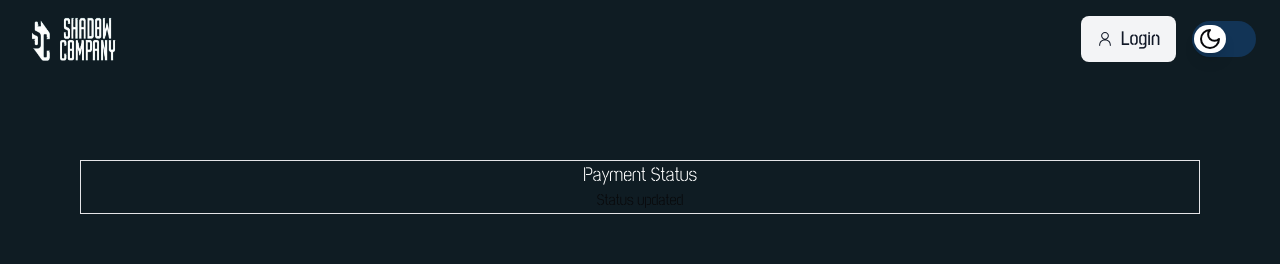
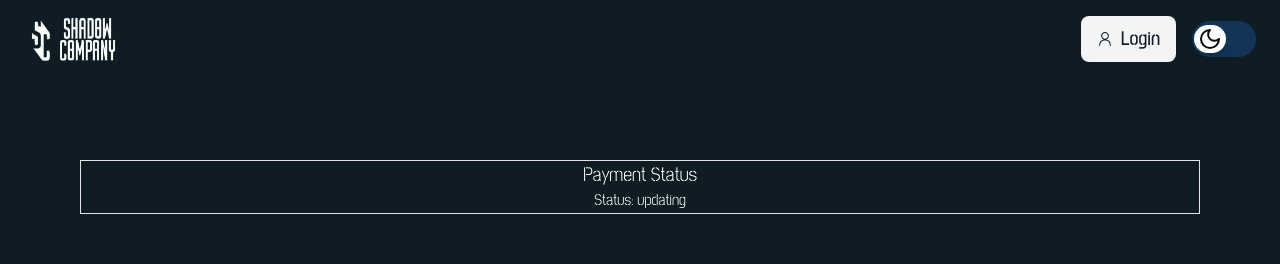
Before and after one commit to preritagrawal06/coinstore, a React (Vite) app: page /status in a window 1280 px wide. Shown: the top 264 px of the page. Built offline with nearby package versions, Linux system fonts and the light colour scheme; no server answers.

Commit message:
redirect issue fix

```diff
--- a/src/pages/PaymentStatus.tsx
+++ b/src/pages/PaymentStatus.tsx
@@ -5,14 +5,16 @@ const PaymentStatus = () => {
     const [loading, setLoading] = useState(false)
     const queryString = new URLSearchParams(window.location.search)
     const orderId = queryString.get('orderId')
-
+    const [data, setData] = useState()
     useEffect(()=>{
 
         async function getStatus(){
             try {
                 setLoading(true)
-                const {data} = await axios.get(`https://coinstore-backend.onrender.com/api/payment/payment-status?orderId:${orderId}`)
-                console.log(data);
+                const {data} = await axios.get(`https://coinstore-backend.onrender.com/api/payment/payment-status?orderId=${orderId}`)
+                setData(data);
+                console.log(data.data);
+
             } catch (error) {
                 console.log(error);
             } finally{
@@ -27,9 +29,10 @@ const PaymentStatus = () => {
         <div className=" px-10 md:px-20 pt-40 flex flex-col gap-8 min-h-screen">
             <div className="border flex flex-col items-center justify-center">
                 <p className="text-white text-xl">Payment Status</p>
-                {
-                    loading? "Getting status": "Status updated"
+                <p className="text-white">{
+                    loading ? "Getting status": `Status: ${data ? data["data"]["status"] : "updating"}`
                 }
+                </p>
             </div>
         </div>
     </>
```
Also changed, not shown: 1 other file (tests, documents, lock files or other folders).
